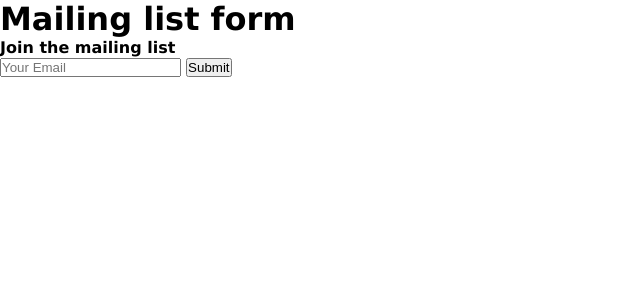
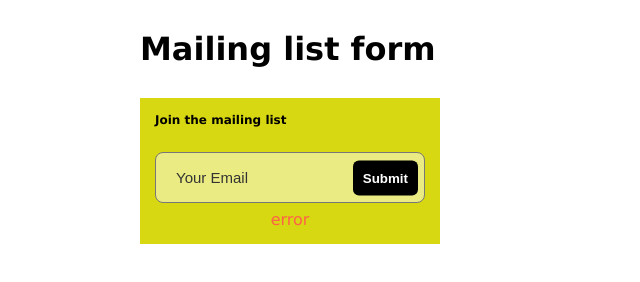
Before and after one commit to MariusKuzminskas/MaillingListBlock, a website: page index.html in a window 1280 px wide. Shown: the whole page, without its empty margins (0-640 px from the left). Drawn offline with Linux system fonts and the light colour scheme.

Commit message:
main css part done

```diff
--- a/index.html
+++ b/index.html
@@ -18,7 +18,7 @@
                 <input class="form__input" type="text" placeholder="Your Email">
                 <button class="form__btn" type="submit">Submit</button>
             </form>
-            <p class="form-wrapper__msg--error"></p>
+            <p class="form-wrapper__msg--error">error</p>
         </div>
     </div>
 
--- a/src/scss/style.scss
+++ b/src/scss/style.scss
@@ -7,3 +7,69 @@
 body {
     font-family: Verdana, Geneva, Tahoma, sans-serif;
 }
+
+// Vars
+$main-color: #d7d712;
+.container {
+    max-width: 1000px;
+    margin: 0 auto;
+}
+
+.title--page {
+    margin: 30px 0;
+}
+
+.form-wrapper {
+    background-color: $main-color;
+    max-width: 300px;
+    padding: 15px;
+    // border: 1px solid #000;
+    &__subtitle {
+        font-weight: 700;
+        font-size: 12px;
+        margin-bottom: 25px;
+    }
+    &__input-block {
+        position: relative;
+    }
+    &__msg--error {
+        margin-top: 7px;
+        text-align: center;
+        color: tomato;
+    }
+    &__msg--success {
+        color: green;
+    }
+    &__form {
+        position: relative;
+    }
+}
+
+.form {
+    &__input {
+        background-color: rgba(255, 255, 255, 0.479);
+        border: 1px solid rgb(119, 119, 119);
+        border-radius: 8px;
+        padding: 16px 50px 16px 20px;
+        width: 100%;
+        font-size: 15px;
+        &::placeholder {
+            font-size: 15px;
+            color: #333;
+        }
+    }
+    &__btn {
+        border: none;
+        box-shadow: none;
+        background-color: #000;
+        position: absolute;
+        top: 50%;
+        transform: translateY(-50%);
+        right: 7px;
+        color: #fff;
+        padding: 10px;
+        border-radius: 6px;
+        font-weight: 700;
+        cursor: pointer;
+    }
+}
```
Also changed, not shown: dist/css/style.css.
